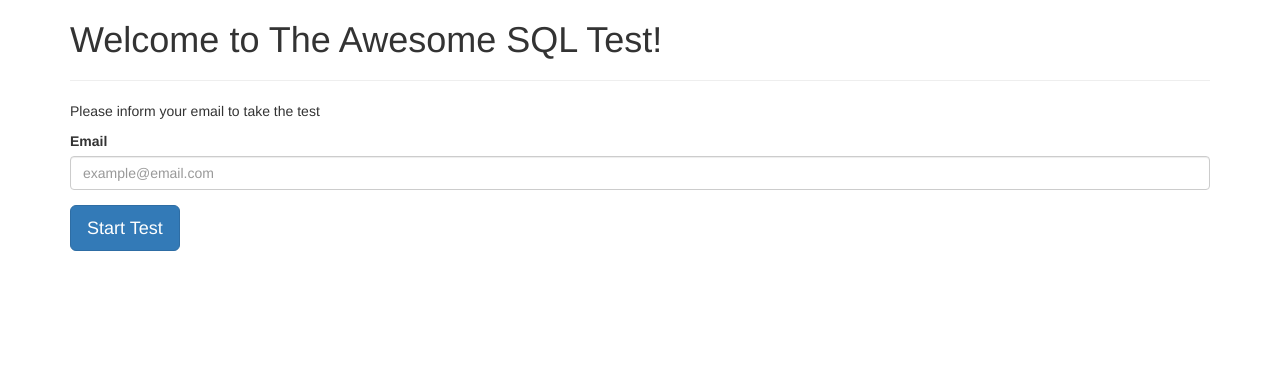
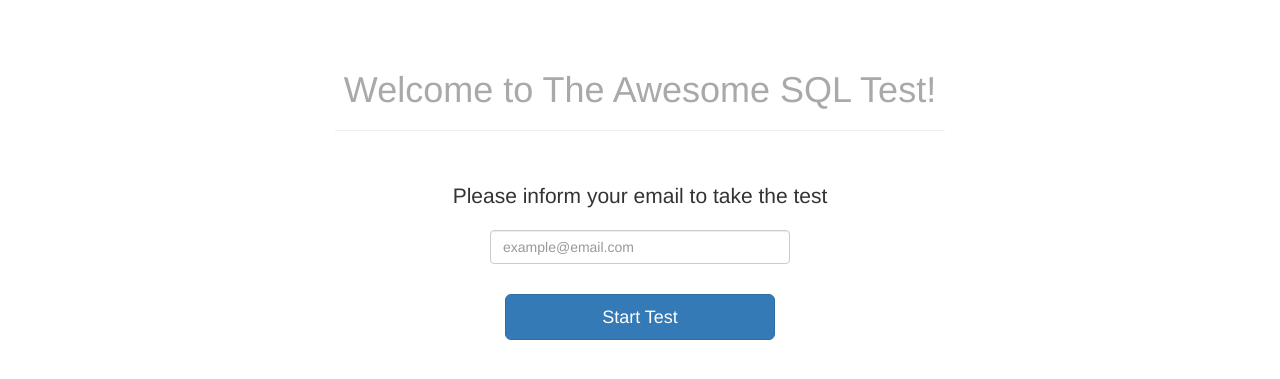
Before and after one commit to arielbello/sql-test-website, a Flask app: page / in a window 1280 px wide. Shown: the top 379 px of the page. Run offline with Flask 2, Linux system fonts and the light colour scheme; some libraries are stand-ins or nearby versions.

Commit message:
added styles

```diff
--- a/app/home/home_page.py
+++ b/app/home/home_page.py
@@ -7,7 +7,7 @@ home = Blueprint("home", __name__)
 
 
 def render_form(form):
-    return render_template("index.html", form=form, action="/")
+    return render_template("home.html", form=form, action="/")
 
 
 @home.route("/")
--- a/app/sql_test/forms.py
+++ b/app/sql_test/forms.py
@@ -4,7 +4,6 @@ from wtforms.validators import DataRequired
 
 
 class SqlForm(FlaskForm):
-    sql = TextAreaField("SQL Query", validators=[DataRequired()],
-                        render_kw={"placeholder": "Write your query here"})
+    sql = TextAreaField("SQL Query", validators=[])
     submit = SubmitField("Submit", _name="submit")
     run = SubmitField("Run", _name="run")
--- /dev/null
+++ b/app/static/css/base.css
@@ -0,0 +1,25 @@
+body {
+    height: 100%;
+}
+
+div.container {
+    height: 100%;
+    width : 50%;
+}
+
+.alert {
+    padding: 4px;
+    width: 100%;
+    margin: auto;
+    margin-bottom: 8px;
+    text-align: center;
+}
+
+h1 {
+    color: darkgray;
+    text-align: center;
+}
+
+.btn-primary {
+    /* background-color : yellowgreen; */
+}
--- /dev/null
+++ b/app/static/css/home.css
@@ -0,0 +1,25 @@
+.email-container {
+    width: 300px;
+    margin: auto;
+}
+
+.container {
+    vertical-align: auto;
+    margin: auto;
+    margin-top: 50px;
+    text-align: center;
+}
+
+p.text {
+    margin-top: 50px;
+}
+
+input.email {
+    width: 100%;
+    margin: auto;
+}
+
+.btn-primary {
+    margin-top: 20px;
+    width: 90%;
+}
--- a/app/templates/base.html
+++ b/app/templates/base.html
@@ -1,4 +1,10 @@
 {% extends "bootstrap/base.html" %}
-{% block title %} SQL Test {% endblock %}
-{% block content %}
-{% endblock %}
+    {% block styles %}
+        {{super()}}
+        <link rel="stylesheet" href="{{url_for('static', filename='css/base.css')}}">
+    {% endblock %}
+
+    {% block title %} SQL Test {% endblock %}
+
+    {% block content %}
+    {% endblock %}
--- /dev/null
+++ b/app/templates/home.html
@@ -0,0 +1,38 @@
+{% extends "base.html" %}
+{% import "bootstrap/wtf.html" as wtf %}
+{% block styles %}
+    {{super()}}
+    <link rel="stylesheet" href="{{url_for('static', filename='css/home.css')}}">
+{% endblock %}
+
+{% block title %} SQL Test home {% endblock %}
+
+{% block content %}
+
+    <div class="container">
+
+        <h1> Welcome to The Awesome SQL Test! </h1>
+        <hr>
+
+        <p class="lead text"> Please inform your email to take the test </p>
+
+        <form action={{action}} class="form-floating" method="POST">
+            {{ form.csrf_token }}
+
+            <div class="email-container">
+
+                {% if form.errors %}
+                    {% for error in form.email.errors %}
+                    <div class="alert alert-danger" role="alert">
+                        {{ error }}
+                    </div>
+                    {% endfor %}
+                {% endif %}
+                <p>{{ form.email(class="email form-control form-control-lg", placeholder="example@email.com") }}</p>
+                <p>{{ wtf.form_field(form.submit, class="btn btn-primary btn-lg") }} </p>
+
+            </div>
+        </form>
+
+    </div>
+{% endblock %}
--- a/app/templates/index.html
+++ /dev/null
@@ -1,30 +0,0 @@
-{% extends "base.html" %}
-{% import "bootstrap/wtf.html" as wtf %}
-
-{% block title %} SQL Test home {% endblock %}
-
-{% block content %}
-
-<div class="container">
-
-<h1 class="center"> Welcome to The Awesome SQL Test! </h1>
-<hr>
-
-<p>
-    Please inform your email to take the test
-</p>
-<form action={{action}} method="POST">
-    {{ form.csrf_token }}
-    <p> {{ wtf.form_field(form.email, class="form-control", placeholder="example@email.com") }} </p>
-
-    {% if form.errors %}
-    <ul class="error">
-        <!-- server side error -->
-    </ul>
-    {% endif %}
-
-    <p>{{ wtf.form_field(form.submit, class="btn btn-primary btn-lg") }}</p>
-</form>
-
-</div>
-{% endblock %}
```
Also changed, not shown: app/static/css/sqltest.css (added, +13 -0 lines), app/templates/sqltest.html (+10 -6 lines).
